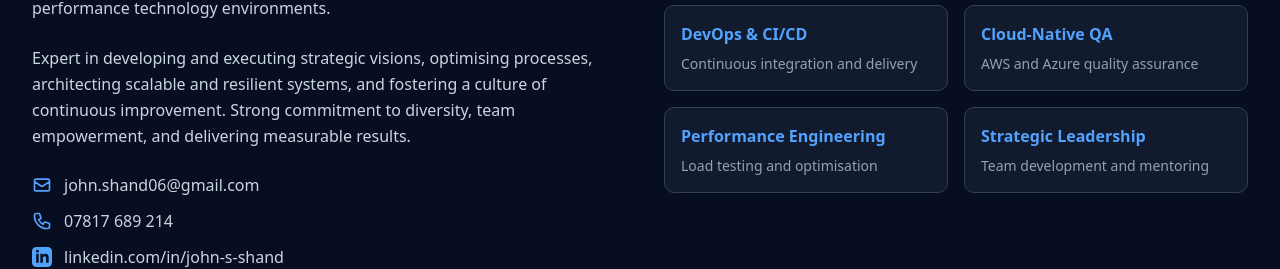
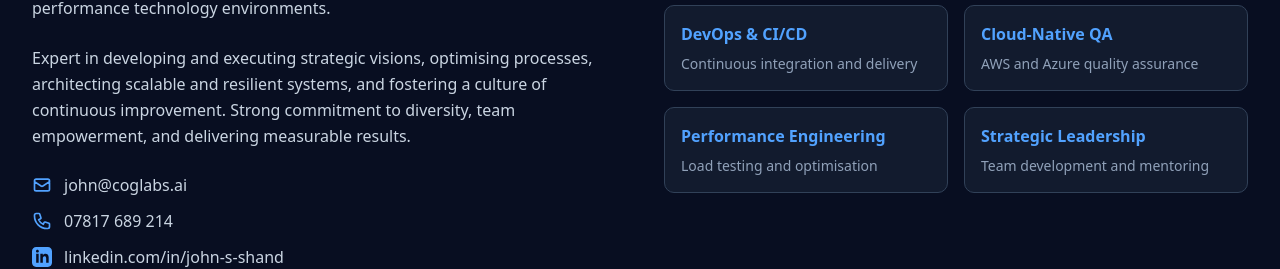
Before and after one commit to shand-j/coglabs-psc, a Next.js app: page / in a window 1280 px wide. Shown: the part 913-1182 px from the top of the page. Built offline with nearby package versions, Linux system fonts and the light colour scheme.

Commit message:
feat: change email to domain specific

```diff
--- a/app/page.tsx
+++ b/app/page.tsx
@@ -128,8 +128,8 @@ export default function Home() {
                       d="M3 8l7.89 5.26a2 2 0 002.22 0L21 8M5 19h14a2 2 0 002-2V7a2 2 0 00-2-2H5a2 2 0 00-2 2v10a2 2 0 002 2z"
                     ></path>
                   </svg>
-                  <a href="mailto:john.shand06@gmail.com" className="hover:text-blue-400 transition-colors">
-                    john.shand06@gmail.com
+                  <a href="mailto:john@coglabs.ai" className="hover:text-blue-400 transition-colors">
+                    john@coglabs.ai
                   </a>
                 </div>
                 <div className="flex items-center gap-3 text-slate-300">
@@ -582,10 +582,10 @@ export default function Home() {
                 <div>
                   <div className="text-sm text-slate-400 mb-2">Email</div>
                   <a
-                    href="mailto:john.shand06@gmail.com"
+                    href="mailto:john@coglabs.ai"
                     className="text-xl text-blue-400 hover:text-blue-300 transition-colors"
                   >
-                    john.shand06@gmail.com
+                    john@coglabs.ai
                   </a>
                 </div>
                 <div>
--- a/index.html
+++ b/index.html
@@ -97,7 +97,7 @@
                             <svg class="w-5 h-5 text-blue-400" fill="none" stroke="currentColor" viewBox="0 0 24 24">
                                 <path stroke-linecap="round" stroke-linejoin="round" stroke-width="2" d="M3 8l7.89 5.26a2 2 0 002.22 0L21 8M5 19h14a2 2 0 002-2V7a2 2 0 00-2-2H5a2 2 0 00-2 2v10a2 2 0 002 2z"></path>
                             </svg>
-                            <a href="mailto:john.shand06@gmail.com" class="hover:text-blue-400 transition-colors">john.shand06@gmail.com</a>
+                            <a href="mailto:john@coglabs.ai" class="hover:text-blue-400 transition-colors">john@coglabs.ai</a>
                         </div>
                         <div class="flex items-center gap-3 text-slate-300">
                             <svg class="w-5 h-5 text-blue-400" fill="none" stroke="currentColor" viewBox="0 0 24 24">
@@ -452,8 +452,8 @@
                     <div class="space-y-6">
                         <div>
                             <div class="text-sm text-slate-400 mb-2">Email</div>
-                            <a href="mailto:john.shand06@gmail.com" class="text-xl text-blue-400 hover:text-blue-300 transition-colors">
-                                john.shand06@gmail.com
+                            <a href="mailto:john@coglabs.ai" class="text-xl text-blue-400 hover:text-blue-300 transition-colors">
+                                john@coglabs.ai
                             </a>
                         </div>
                         <div>
```
